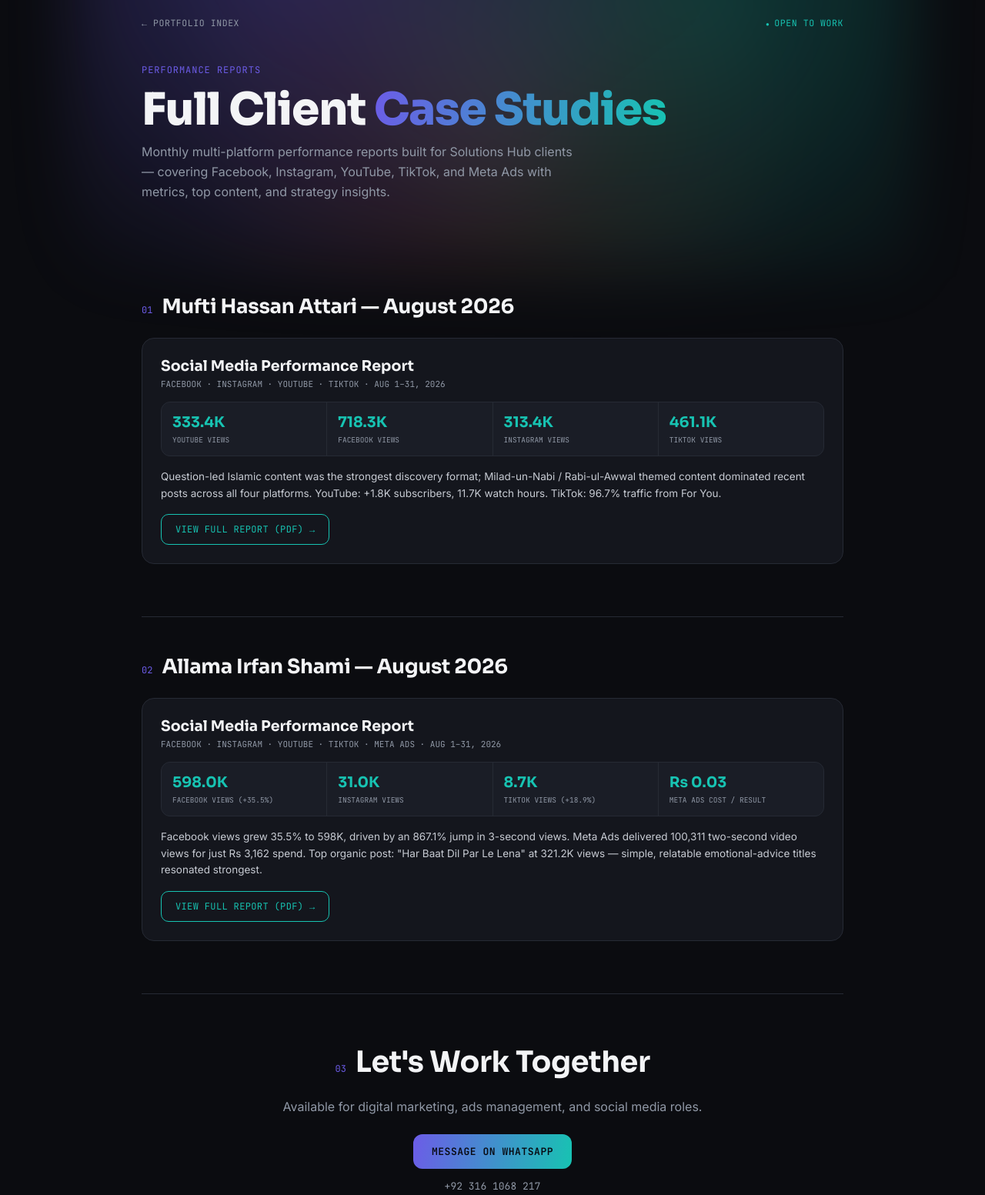
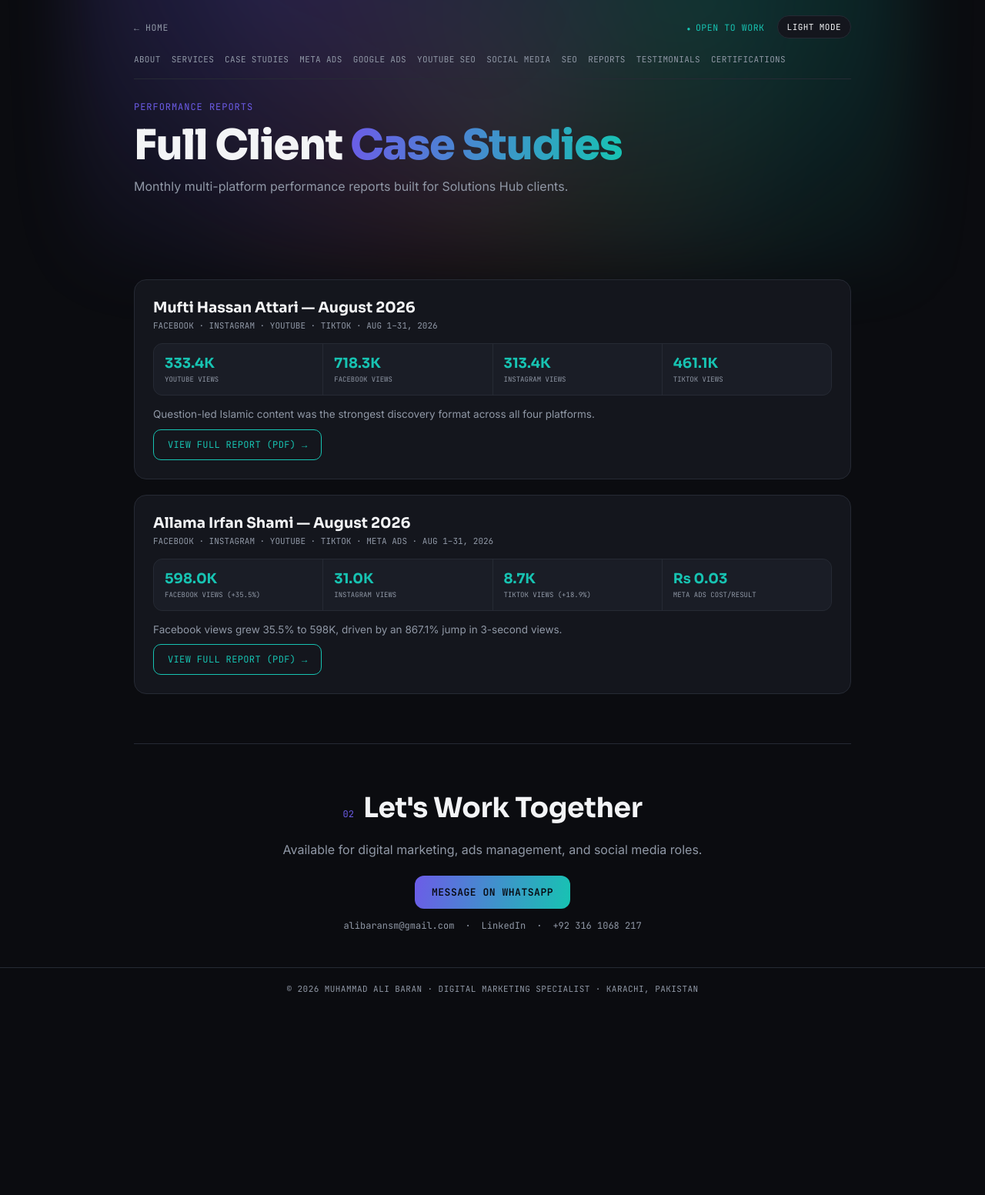
Before and after one commit to muhammadaliportfolio/congenial-doodle, a plain HTML site: page performance-reports.html in a window 1280 px wide. Shown: the top 1553 px of the page at 77% size. After the commit the page ends 1312 px from the top, so only its background shows below. Drawn offline with Linux system fonts and the light colour scheme.

Commit message:
Add files via upload

```diff
--- a/performance-reports.html
+++ b/performance-reports.html
@@ -3,7 +3,18 @@
 <head>
 <meta charset="UTF-8">
 <meta name="viewport" content="width=device-width, initial-scale=1.0">
-<title>Performance Reports — Muhammad Ali Baran</title>
+<title>Performance Reports | Muhammad Ali Baran</title>
+<meta name="description" content="Full monthly client performance reports.">
+<link rel="canonical" href="https://muhammadalibaran.com/performance-reports.html">
+<meta property="og:type" content="website">
+<meta property="og:title" content="Performance Reports | Muhammad Ali Baran">
+<meta property="og:description" content="Full monthly client performance reports.">
+<meta property="og:url" content="https://muhammadalibaran.com/performance-reports.html">
+<meta property="og:image" content="https://muhammadalibaran.com/profile.png">
+<meta name="twitter:card" content="summary">
+<meta name="twitter:title" content="Performance Reports | Muhammad Ali Baran">
+<meta name="twitter:description" content="Full monthly client performance reports.">
+<link rel="icon" href="data:,">
 <link rel="preconnect" href="https://fonts.googleapis.com">
 <link href="https://fonts.googleapis.com/css2?family=Sora:wght@600;700;800&family=Inter:wght@400;500;600;700&family=JetBrains+Mono:wght@400;500;600&display=swap" rel="stylesheet">
 <style>
@@ -13,71 +24,75 @@
   --indigo:#6C5CE7; --teal:#17C3B2; --coral:#FF6B4A;
   --display:'Sora', sans-serif; --body:'Inter', sans-serif; --mono:'JetBrains Mono', monospace;
 }
+html[data-theme="light"]{
+  --bg:#F7F7F5; --surface:#FFFFFF; --surface-2:#F0F0EE; --line:#E2E1DC;
+  --ink:#14161D; --muted:#6B7180;
+}
 *{box-sizing:border-box;}
 html{scroll-behavior:smooth;}
 @media (prefers-reduced-motion: reduce){ html{scroll-behavior:auto;} *{animation:none !important; transition:none !important;} }
-body{margin:0;background:var(--bg);color:var(--ink);font-family:var(--body);-webkit-font-smoothing:antialiased;position:relative;overflow-x:hidden;}
+body{margin:0;background:var(--bg);color:var(--ink);font-family:var(--body);-webkit-font-smoothing:antialiased;position:relative;overflow-x:hidden;transition:background .2s ease,color .2s ease;}
 .aurora{position:absolute;top:-260px;left:50%;transform:translateX(-50%);width:1100px;height:620px;
-  background:radial-gradient(circle at 25% 30%, rgba(108,92,231,.32), transparent 55%),
-             radial-gradient(circle at 75% 40%, rgba(23,195,178,.25), transparent 55%),
-             radial-gradient(circle at 50% 70%, rgba(255,107,74,.14), transparent 60%);
+  background:radial-gradient(circle at 25% 30%, rgba(108,92,231,.28), transparent 55%),
+             radial-gradient(circle at 75% 40%, rgba(23,195,178,.22), transparent 55%),
+             radial-gradient(circle at 50% 70%, rgba(255,107,74,.12), transparent 60%);
   filter:blur(40px); pointer-events:none; z-index:0;}
 a{color:inherit; text-decoration:none;}
-.wrap{max-width:960px;margin:0 auto;padding:0 24px;position:relative;z-index:1;}
-.topline{display:flex;justify-content:space-between;align-items:center;font-family:var(--mono);font-size:11.5px;color:var(--muted);padding:22px 0;text-transform:uppercase;letter-spacing:.05em;}
+a:focus-visible, button:focus-visible{outline:2px solid var(--teal); outline-offset:3px;}
+.wrap{max-width:980px;margin:0 auto;padding:0 24px;position:relative;z-index:1;}
+.topline{display:flex;justify-content:space-between;align-items:center;flex-wrap:wrap;gap:10px;font-family:var(--mono);font-size:11.5px;color:var(--muted);padding:20px 0;text-transform:uppercase;letter-spacing:.05em;}
+.topline-right{display:flex;align-items:center;gap:16px;}
 .topline .live{color:var(--teal);}
 .topline .live::before{content:"\25CF";margin-right:6px;font-size:8px;}
 .back{display:inline-flex;align-items:center;gap:6px;color:var(--muted);}
 .back:hover{color:var(--ink);}
-h1{font-family:var(--display);font-weight:800;font-size:clamp(34px,6vw,58px);line-height:1.04;margin:0 0 12px;letter-spacing:-.02em;}
+.theme-btn{font-family:var(--mono);font-size:11px;text-transform:uppercase;letter-spacing:.04em;background:var(--surface);border:1px solid var(--line);color:var(--ink);padding:7px 12px;border-radius:20px;cursor:pointer;}
+.theme-btn:hover{border-color:var(--teal);}
+.mainnav{display:flex;flex-wrap:wrap;gap:14px;font-family:var(--mono);font-size:11px;text-transform:uppercase;letter-spacing:.03em;color:var(--muted);padding-bottom:18px;border-bottom:1px solid var(--line);margin-bottom:8px;}
+.mainnav a:hover{color:var(--teal);}
+h1{font-family:var(--display);font-weight:800;font-size:clamp(32px,6vw,54px);line-height:1.05;margin:0 0 12px;letter-spacing:-.02em;}
 h1 .grad, .grad{background:linear-gradient(100deg,var(--indigo),var(--teal));-webkit-background-clip:text;background-clip:text;color:transparent;}
-h2{font-family:var(--display);font-weight:700;font-size:26px;margin:0;letter-spacing:-.01em;}
+h2{font-family:var(--display);font-weight:700;font-size:25px;margin:0;letter-spacing:-.01em;}
+h3{font-family:var(--display);font-weight:700;font-size:16px;margin:0 0 6px;}
 .eyebrow{font-family:var(--mono);font-size:12px;color:var(--indigo);text-transform:uppercase;letter-spacing:.08em;margin:0 0 14px;}
-p.lead{color:var(--muted);font-size:16px;line-height:1.6;max-width:560px;margin:0 0 24px;}
-.btn{display:inline-flex;align-items:center;gap:8px;font-family:var(--mono);font-size:13px;text-transform:uppercase;letter-spacing:.04em;padding:14px 24px;border-radius:12px;font-weight:600;}
+p.lead{color:var(--muted);font-size:16px;line-height:1.6;max-width:600px;margin:0 0 20px;}
+.btn{display:inline-flex;align-items:center;gap:8px;font-family:var(--mono);font-size:13px;text-transform:uppercase;letter-spacing:.04em;padding:13px 22px;border-radius:12px;font-weight:600;}
 .btn-primary{background:linear-gradient(100deg,var(--indigo),var(--teal));color:#080910;}
 .btn-ghost{border:1px solid var(--line);color:var(--ink);}
-.cta-row{display:flex;gap:14px;flex-wrap:wrap;margin-top:8px;}
-section{padding:48px 0;border-top:1px solid var(--line);}
-.section-head{display:flex;align-items:baseline;gap:12px;margin-bottom:24px;}
+.cta-row{display:flex;gap:12px;flex-wrap:wrap;margin-top:6px;}
+section{padding:44px 0;border-top:1px solid var(--line);}
+.section-head{display:flex;align-items:baseline;gap:12px;margin-bottom:22px;}
 .section-num{font-family:var(--mono);color:var(--indigo);font-size:12px;}
+.placeholder-note{font-family:var(--mono);font-size:10.5px;color:var(--coral);text-transform:uppercase;letter-spacing:.03em;background:rgba(255,107,74,.1);border:1px dashed var(--coral);border-radius:8px;padding:8px 12px;display:inline-block;margin-top:8px;}
 
-/* index list */
 .index-list{display:flex;flex-direction:column;gap:2px;border:1px solid var(--line);border-radius:16px;overflow:hidden;}
-.index-item{display:flex;align-items:center;justify-content:space-between;gap:16px;background:var(--surface);padding:20px 22px;transition:background .15s ease;}
-.index-item:hover{background:var(--surface-2);}
+.index-item{display:flex;align-items:center;justify-content:space-between;gap:16px;background:var(--surface);padding:18px 22px;}
 .index-item .num{font-family:var(--mono);color:var(--muted);font-size:12px;width:24px;flex-shrink:0;}
-.index-item .title{font-family:var(--display);font-weight:700;font-size:17px;flex:1;}
-.index-item .sub{color:var(--muted);font-size:12.5px;font-family:var(--mono);}
+.index-item .title{font-family:var(--display);font-weight:700;font-size:16px;flex:1;}
+.index-item .sub{color:var(--muted);font-size:12px;font-family:var(--mono);}
 .index-item .arrow{color:var(--teal);font-family:var(--mono);font-size:16px;}
 
-/* hero photo */
-.hero-grid{display:flex;gap:36px;align-items:center;flex-wrap:wrap-reverse;margin-bottom:8px;}
-.photo-wrap{position:relative;width:130px;height:130px;flex-shrink:0;}
+.hero-grid{display:flex;gap:34px;align-items:center;flex-wrap:wrap-reverse;margin-bottom:8px;}
+.photo-wrap{position:relative;width:120px;height:120px;flex-shrink:0;}
 .photo-glow{position:absolute;inset:-12px;border-radius:32px;background:linear-gradient(135deg,var(--indigo),var(--teal));opacity:.5;filter:blur(16px);z-index:0;}
-.photo{position:relative;z-index:1;width:100%;height:100%;border-radius:24px;overflow:hidden;border:1px solid rgba(255,255,255,.08);}
+.photo{position:relative;z-index:1;width:100%;height:100%;border-radius:24px;overflow:hidden;border:1px solid var(--line);}
 .photo img{width:100%;height:100%;object-fit:cover;display:block;}
 
-/* stat strip */
-.stat-strip{display:grid;grid-template-columns:repeat(4,1fr);gap:1px;background:var(--line);border:1px solid var(--line);border-radius:16px;overflow:hidden;margin:36px 0 0;}
-.stat{background:var(--surface);padding:18px;}
-.stat .n{font-family:var(--display);font-weight:700;font-size:26px;background:linear-gradient(100deg,var(--indigo),var(--teal));-webkit-background-clip:text;background-clip:text;color:transparent;}
-.stat .l{font-family:var(--mono);font-size:10px;color:var(--muted);text-transform:uppercase;margin-top:6px;letter-spacing:.03em;}
+.stat-strip{display:grid;grid-template-columns:repeat(4,1fr);gap:1px;background:var(--line);border:1px solid var(--line);border-radius:16px;overflow:hidden;margin:32px 0 0;}
+.stat{background:var(--surface);padding:16px;}
+.stat .n{font-family:var(--display);font-weight:700;font-size:24px;background:linear-gradient(100deg,var(--indigo),var(--teal));-webkit-background-clip:text;background-clip:text;color:transparent;}
+.stat .l{font-family:var(--mono);font-size:9.5px;color:var(--muted);text-transform:uppercase;margin-top:5px;letter-spacing:.03em;}
 @media (max-width:640px){.stat-strip{grid-template-columns:repeat(2,1fr);}}
 
-/* cards generic */
 .card{background:var(--surface);border:1px solid var(--line);border-radius:14px;padding:20px;}
 .card + .card{margin-top:12px;}
 .card-title{font-weight:700;font-size:15px;}
 .card-sub{font-family:var(--mono);font-size:11px;color:var(--muted);margin-top:3px;text-transform:uppercase;}
-.card-body{font-size:14px;color:#C7CBD3;line-height:1.6;margin-top:10px;}
+.card-body{font-size:14px;color:var(--muted);line-height:1.6;margin-top:10px;}
+.grid2{display:grid;grid-template-columns:repeat(2,1fr);gap:12px;}
+.grid3{display:grid;grid-template-columns:repeat(3,1fr);gap:12px;}
+@media (max-width:640px){.grid2,.grid3{grid-template-columns:1fr;}}
 
-/* grid cards (skills, cert, clients) */
-.grid2{display:grid;grid-template-columns:repeat(2,1fr);gap:10px;}
-.grid4{display:grid;grid-template-columns:repeat(4,1fr);gap:12px;}
-@media (max-width:640px){.grid2,.grid4{grid-template-columns:1fr 1fr;}}
-
-/* roster */
 .r-card{display:flex;justify-content:space-between;gap:10px;background:var(--surface);border:1px solid var(--line);border-radius:12px;padding:14px 16px;font-size:13.5px;}
 .r-card .client{font-weight:600;}
 .r-card .svc{color:var(--muted);font-family:var(--mono);font-size:10.5px;text-transform:uppercase;margin-top:3px;}
@@ -87,107 +102,131 @@ section{padding:48px 0;border-top:1px solid var(--line);}
 .legend{font-family:var(--mono);font-size:11px;color:var(--muted);margin-top:16px;display:flex;gap:20px;}
 .legend span{display:inline-flex;align-items:center;gap:6px;}
 
-/* timeline */
 .tl-item{display:grid;grid-template-columns:130px 1fr auto;gap:18px;padding:20px;border-radius:14px;background:var(--surface);border:1px solid var(--line);margin-bottom:12px;}
 .tl-date{font-family:var(--mono);font-size:12px;color:var(--muted);padding-top:2px;}
 .tl-role{font-weight:700;font-size:16px;}
 .tl-org{color:var(--muted);font-size:13.5px;margin-top:2px;}
-.tl-detail{font-size:13.5px;color:#C7CBD3;margin-top:8px;line-height:1.55;}
+.tl-detail{font-size:13.5px;color:var(--muted);margin-top:8px;line-height:1.55;}
 .pill{font-family:var(--mono);font-size:10.5px;text-transform:uppercase;padding:5px 10px;border-radius:20px;height:fit-content;white-space:nowrap;letter-spacing:.03em;}
 .pill.on{background:rgba(23,195,178,.14);color:var(--teal);}
 .pill.off{background:rgba(255,255,255,.06);color:var(--muted);}
 @media (max-width:640px){.tl-item{grid-template-columns:1fr;}}
 
-/* proof gallery */
+.case{background:var(--surface);border:1px solid var(--line);border-radius:16px;padding:24px;margin-bottom:20px;}
+.case-title{font-family:var(--display);font-weight:700;font-size:19px;margin-bottom:4px;}
+.case-meta{font-family:var(--mono);font-size:11px;color:var(--muted);text-transform:uppercase;margin-bottom:16px;}
+.case-grid{display:grid;grid-template-columns:1fr 1fr;gap:14px;margin-bottom:14px;}
+@media (max-width:640px){.case-grid{grid-template-columns:1fr;}}
+.case-label{font-family:var(--mono);font-size:10px;color:var(--indigo);text-transform:uppercase;letter-spacing:.05em;margin-bottom:4px;}
+.case-text{font-size:13.5px;color:var(--muted);line-height:1.6;}
+.report-stats{display:grid;grid-template-columns:repeat(4,1fr);gap:1px;background:var(--line);border:1px solid var(--line);border-radius:12px;overflow:hidden;margin:14px 0;}
+.report-stats .rs{background:var(--surface-2);padding:14px;}
+.report-stats .rs .n{font-family:var(--display);font-weight:700;font-size:18px;color:var(--teal);}
+.report-stats .rs .l{font-family:var(--mono);font-size:9px;color:var(--muted);text-transform:uppercase;margin-top:4px;}
+@media (max-width:640px){.report-stats{grid-template-columns:repeat(2,1fr);}}
+.dl-btn{display:inline-flex;align-items:center;gap:8px;font-family:var(--mono);font-size:12px;text-transform:uppercase;letter-spacing:.03em;padding:11px 18px;border-radius:10px;border:1px solid var(--teal);color:var(--teal);margin-top:8px;}
+
+.testi-card{background:var(--surface);border:1px dashed var(--line);border-radius:14px;padding:20px;}
+.testi-quote{font-size:14px;color:var(--muted);line-height:1.6;font-style:italic;}
+.testi-name{font-family:var(--mono);font-size:11px;color:var(--coral);text-transform:uppercase;margin-top:12px;}
+
 .gallery{display:grid;grid-template-columns:repeat(3,1fr);gap:12px;}
 .slot{aspect-ratio:4/3;border:1.5px dashed var(--line);border-radius:14px;background:var(--surface);display:flex;flex-direction:column;align-items:center;justify-content:center;text-align:center;padding:14px;color:var(--muted);}
 .slot .plus{font-family:var(--display);font-size:26px;background:linear-gradient(135deg,var(--indigo),var(--teal));-webkit-background-clip:text;background-clip:text;color:transparent;}
 .slot .cap{font-family:var(--mono);font-size:10.5px;text-transform:uppercase;margin-top:8px;letter-spacing:.03em;}
 @media (max-width:640px){.gallery{grid-template-columns:repeat(2,1fr);}}
 
-/* report card */
-.report-card{background:var(--surface);border:1px solid var(--line);border-radius:16px;padding:24px;margin-bottom:20px;}
-.report-head{display:flex;justify-content:space-between;align-items:flex-start;gap:12px;flex-wrap:wrap;margin-bottom:16px;}
-.report-title{font-family:var(--display);font-weight:700;font-size:19px;}
-.report-meta{font-family:var(--mono);font-size:11px;color:var(--muted);margin-top:4px;text-transform:uppercase;}
-.report-stats{display:grid;grid-template-columns:repeat(4,1fr);gap:1px;background:var(--line);border:1px solid var(--line);border-radius:12px;overflow:hidden;margin-bottom:16px;}
-.report-stats .rs{background:var(--surface-2);padding:14px;}
-.report-stats .rs .n{font-family:var(--display);font-weight:700;font-size:19px;color:var(--teal);}
-.report-stats .rs .l{font-family:var(--mono);font-size:9.5px;color:var(--muted);text-transform:uppercase;margin-top:4px;}
-@media (max-width:640px){.report-stats{grid-template-columns:repeat(2,1fr);}}
-.report-note{font-size:13.5px;color:#C7CBD3;line-height:1.6;margin-bottom:16px;}
-.dl-btn{display:inline-flex;align-items:center;gap:8px;font-family:var(--mono);font-size:12px;text-transform:uppercase;letter-spacing:.03em;padding:11px 18px;border-radius:10px;border:1px solid var(--teal);color:var(--teal);}
-
-/* contact */
-.contact{text-align:center;padding:64px 0 50px;border-top:1px solid var(--line);}
-.contact h2{font-size:clamp(26px,5vw,38px);}
-.contact p{color:var(--muted);margin:10px 0 26px;}
-.phone{font-family:var(--mono);font-size:13px;color:var(--muted);margin-top:14px;}
+.contact{text-align:center;padding:60px 0 46px;border-top:1px solid var(--line);}
+.contact h2{font-size:clamp(24px,5vw,36px);}
+.contact p{color:var(--muted);margin:10px 0 24px;}
+.contact-links{display:flex;justify-content:center;gap:14px;flex-wrap:wrap;margin-top:14px;font-family:var(--mono);font-size:12px;color:var(--muted);}
 footer{font-family:var(--mono);font-size:11px;color:var(--muted);text-align:center;padding:20px;text-transform:uppercase;letter-spacing:.04em;border-top:1px solid var(--line);}
 </style>
+
 </head>
 <body>
 <div class="aurora"></div>
 <div class="wrap">
   <div class="topline">
-    <a class="back" href="index.html">&larr; Portfolio Index</a>
-    <span class="live">Open to work</span>
+    <a class="back" href="index.html">&larr; Home</a>
+    <div class="topline-right">
+      <span class="live">Open to work</span>
+      <button class="theme-btn" id="themeToggle" aria-label="Toggle dark or light mode">Light Mode</button>
+    </div>
   </div>
+  <nav class="mainnav"><a href="about.html">About</a><a href="services.html">Services</a><a href="case-studies.html">Case Studies</a><a href="meta-ads.html">Meta Ads</a><a href="google-ads.html">Google Ads</a><a href="youtube-seo.html">YouTube SEO</a><a href="social-media.html">Social Media</a><a href="seo-keyword.html">SEO</a><a href="performance-reports.html">Reports</a><a href="testimonials.html">Testimonials</a><a href="certifications.html">Certifications</a></nav>
 
-  <section style="border-top:none;padding-top:24px;">
+  <section style="border-top:none;padding-top:20px;">
     <p class="eyebrow">Performance Reports</p>
     <h1>Full Client <span class="grad">Case Studies</span></h1>
-    <p class="lead">Monthly multi-platform performance reports built for Solutions Hub clients &mdash; covering Facebook, Instagram, YouTube, TikTok, and Meta Ads with metrics, top content, and strategy insights.</p>
+    <p class="lead">Monthly multi-platform performance reports built for Solutions Hub clients.</p>
   </section>
-
   <section style="border-top:none;">
-    <div class="section-head"><span class="section-num">01</span><h2>Mufti Hassan Attari &mdash; August 2026</h2></div>
-    <div class="report-card">
-      <div class="report-head">
-        <div>
-          <div class="report-title">Social Media Performance Report</div>
-          <div class="report-meta">Facebook &middot; Instagram &middot; YouTube &middot; TikTok &middot; Aug 1&ndash;31, 2026</div>
-        </div>
-      </div>
+    <div class="case">
+      <div class="case-title">Mufti Hassan Attari &mdash; August 2026</div>
+      <div class="case-meta">Facebook &middot; Instagram &middot; YouTube &middot; TikTok &middot; Aug 1&ndash;31, 2026</div>
       <div class="report-stats">
         <div class="rs"><div class="n">333.4K</div><div class="l">YouTube Views</div></div>
         <div class="rs"><div class="n">718.3K</div><div class="l">Facebook Views</div></div>
         <div class="rs"><div class="n">313.4K</div><div class="l">Instagram Views</div></div>
         <div class="rs"><div class="n">461.1K</div><div class="l">TikTok Views</div></div>
       </div>
-      <div class="report-note">Question-led Islamic content was the strongest discovery format; Milad-un-Nabi / Rabi-ul-Awwal themed content dominated recent posts across all four platforms. YouTube: +1.8K subscribers, 11.7K watch hours. TikTok: 96.7% traffic from For You.</div>
+      <div class="case-text">Question-led Islamic content was the strongest discovery format across all four platforms.</div>
       <a class="dl-btn" href="mufti-hassan-attari-aug2026.pdf" target="_blank">View Full Report (PDF) &rarr;</a>
     </div>
-  </section>
-
-  <section>
-    <div class="section-head"><span class="section-num">02</span><h2>Allama Irfan Shami &mdash; August 2026</h2></div>
-    <div class="report-card">
-      <div class="report-head">
-        <div>
-          <div class="report-title">Social Media Performance Report</div>
-          <div class="report-meta">Facebook &middot; Instagram &middot; YouTube &middot; TikTok &middot; Meta Ads &middot; Aug 1&ndash;31, 2026</div>
-        </div>
-      </div>
+    <div class="case">
+      <div class="case-title">Allama Irfan Shami &mdash; August 2026</div>
+      <div class="case-meta">Facebook &middot; Instagram &middot; YouTube &middot; TikTok &middot; Meta Ads &middot; Aug 1&ndash;31, 2026</div>
       <div class="report-stats">
         <div class="rs"><div class="n">598.0K</div><div class="l">Facebook Views (+35.5%)</div></div>
         <div class="rs"><div class="n">31.0K</div><div class="l">Instagram Views</div></div>
         <div class="rs"><div class="n">8.7K</div><div class="l">TikTok Views (+18.9%)</div></div>
-        <div class="rs"><div class="n">Rs 0.03</div><div class="l">Meta Ads Cost / Result</div></div>
+        <div class="rs"><div class="n">Rs 0.03</div><div class="l">Meta Ads Cost/Result</div></div>
       </div>
-      <div class="report-note">Facebook views grew 35.5% to 598K, driven by an 867.1% jump in 3-second views. Meta Ads delivered 100,311 two-second video views for just Rs 3,162 spend. Top organic post: "Har Baat Dil Par Le Lena" at 321.2K views &mdash; simple, relatable emotional-advice titles resonated strongest.</div>
+      <div class="case-text">Facebook views grew 35.5% to 598K, driven by an 867.1% jump in 3-second views.</div>
       <a class="dl-btn" href="allama-irfan-shami-aug2026.pdf" target="_blank">View Full Report (PDF) &rarr;</a>
     </div>
   </section>
 
   <section class="contact">
-    <div class="section-head" style="justify-content:center"><span class="section-num">03</span><h2>Let's Work Together</h2></div>
+    <div class="section-head" style="justify-content:center"><span class="section-num">02</span><h2>Let's Work Together</h2></div>
     <p>Available for digital marketing, ads management, and social media roles.</p>
     <a class="btn btn-primary" href="https://wa.link/6b4luf" target="_blank" rel="noopener">Message on WhatsApp</a>
-    <div class="phone">+92 316 1068 217</div>
+    <div class="contact-links">
+      <a href="mailto:alibaransm@gmail.com">alibaransm@gmail.com</a><span>&middot;</span>
+      <a href="https://linkedin.com/in/alirajputbaran" target="_blank" rel="noopener">LinkedIn</a><span>&middot;</span>
+      <span>+92 316 1068 217</span>
+    </div>
   </section>
 
 </div>
-<footer>&copy; 2026 Muhammad Ali Baran — Digital Marketing Portfolio</footer>
+<footer>&copy; 2026 Muhammad Ali Baran &middot; Digital Marketing Specialist &middot; Karachi, Pakistan</footer>
+<script>
+(function(){
+  var saved = null;
+  try{ saved = localStorage.getItem('theme'); }catch(e){}
+  if(saved === 'light'){ document.documentElement.setAttribute('data-theme','light'); }
+  window.addEventListener('DOMContentLoaded', function(){
+    var btn = document.getElementById('themeToggle');
+    if(!btn) return;
+    function label(){
+      var isLight = document.documentElement.getAttribute('data-theme') === 'light';
+      btn.textContent = isLight ? 'Dark Mode' : 'Light Mode';
+    }
+    label();
+    btn.addEventListener('click', function(){
+      var isLight = document.documentElement.getAttribute('data-theme') === 'light';
+      if(isLight){
+        document.documentElement.removeAttribute('data-theme');
+        try{ localStorage.setItem('theme','dark'); }catch(e){}
+      } else {
+        document.documentElement.setAttribute('data-theme','light');
+        try{ localStorage.setItem('theme','light'); }catch(e){}
+      }
+      label();
+    });
+  });
+})();
+</script>
 </body>
 </html>
```
